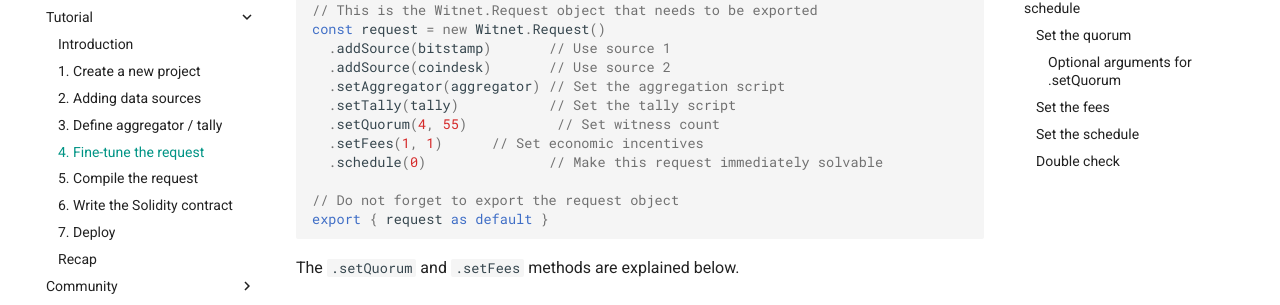
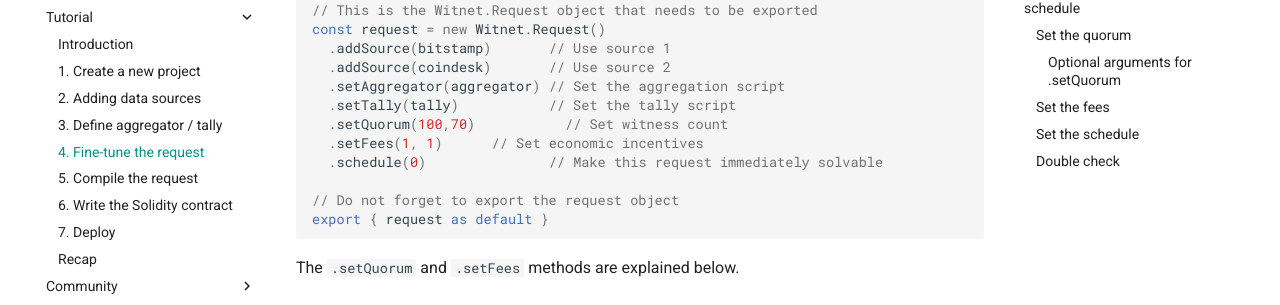
Before and after one commit to witnet/documentation, an MkDocs documentation site: the page built from docs/tutorials/bitcoin-price-feed/fine-tuning.md, in a window 1280 px wide and 900 px high, scrolled down 312 px. Shown: the part 145-450 px from the top of the window. Built offline with MkDocs 1.6.1 and Material for MkDocs 9.7.7, drawn with Linux system fonts in a browser that asks for light colours; comment, search, counter and statistics services are not loaded.

Commit message:
fix: remove extra inputs and set to dr to 100 witnesses
Signed-off-by: Claudia Bartoli Duncan <bartolidc@gmail.com>

```diff
--- a/docs/tutorials/bitcoin-price-feed/fine-tuning.md
+++ b/docs/tutorials/bitcoin-price-feed/fine-tuning.md
@@ -17,7 +17,7 @@ const request = new Witnet.Request()
   .addSource(coindesk)       // Use source 2
   .setAggregator(aggregator) // Set the aggregation script
   .setTally(tally)           // Set the tally script
-  .setQuorum(4, 55)           // Set witness count
+  .setQuorum(100,70)           // Set witness count
   .setFees(1, 1)      // Set economic incentives
   .schedule(0)               // Make this request immediately solvable
 
@@ -206,8 +206,8 @@ const request = new Witnet.Request()
   .addSource(coindesk)       // Use source 2
   .setAggregator(aggregator) // Set the aggregator function
   .setTally(tally)           // Set the tally function
-  .setQuorum(4, 2,)          // Set witness count
-  .setFees(10, 1, 1, 1)      // Set economic incentives
+  .setQuorum(100, 70)          // Set witness count
+  .setFees(10, 1)      // Set economic incentives
   .schedule(0)               // Make this request immediately solvable
 
 // Do not forget to export the request object
```
Also changed, not shown: docs/tutorials/bitcoin-price-feed/introduction.md (+2 -2 lines).
